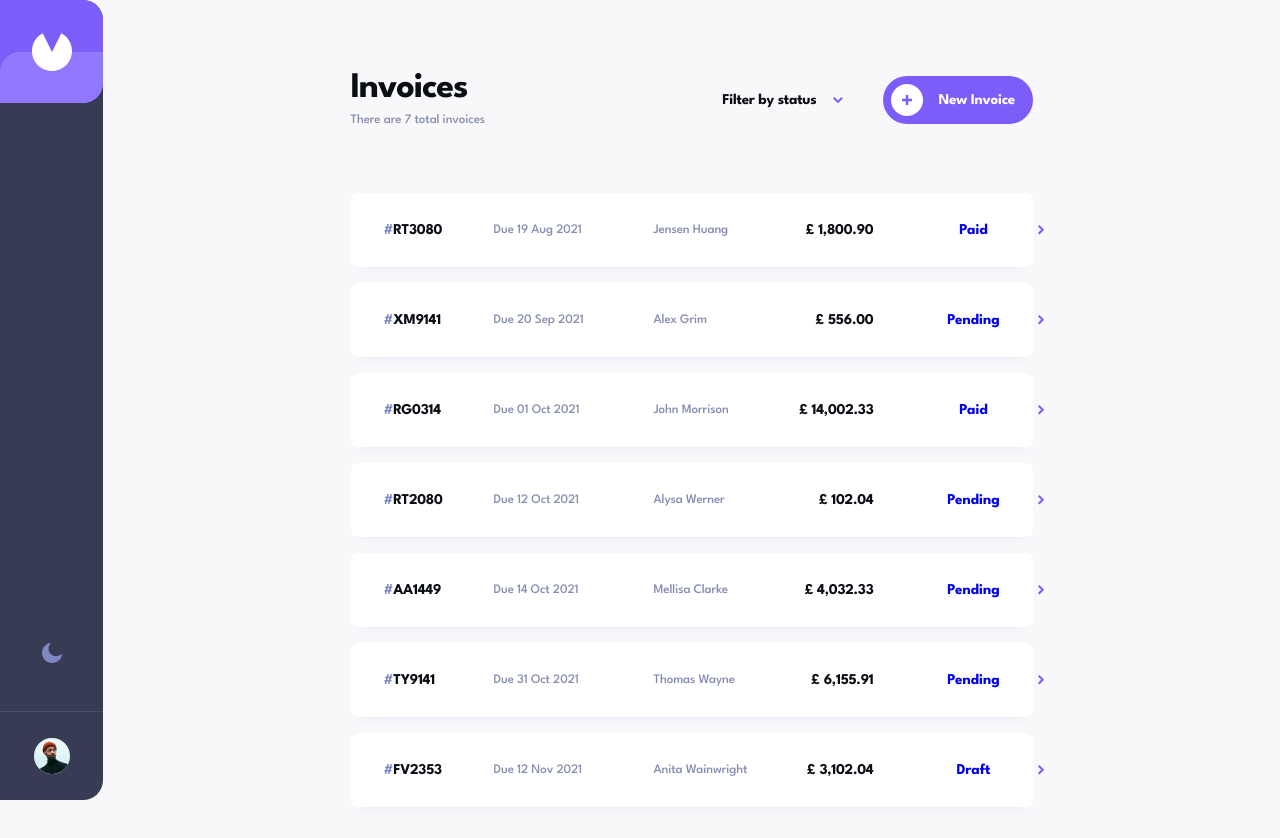
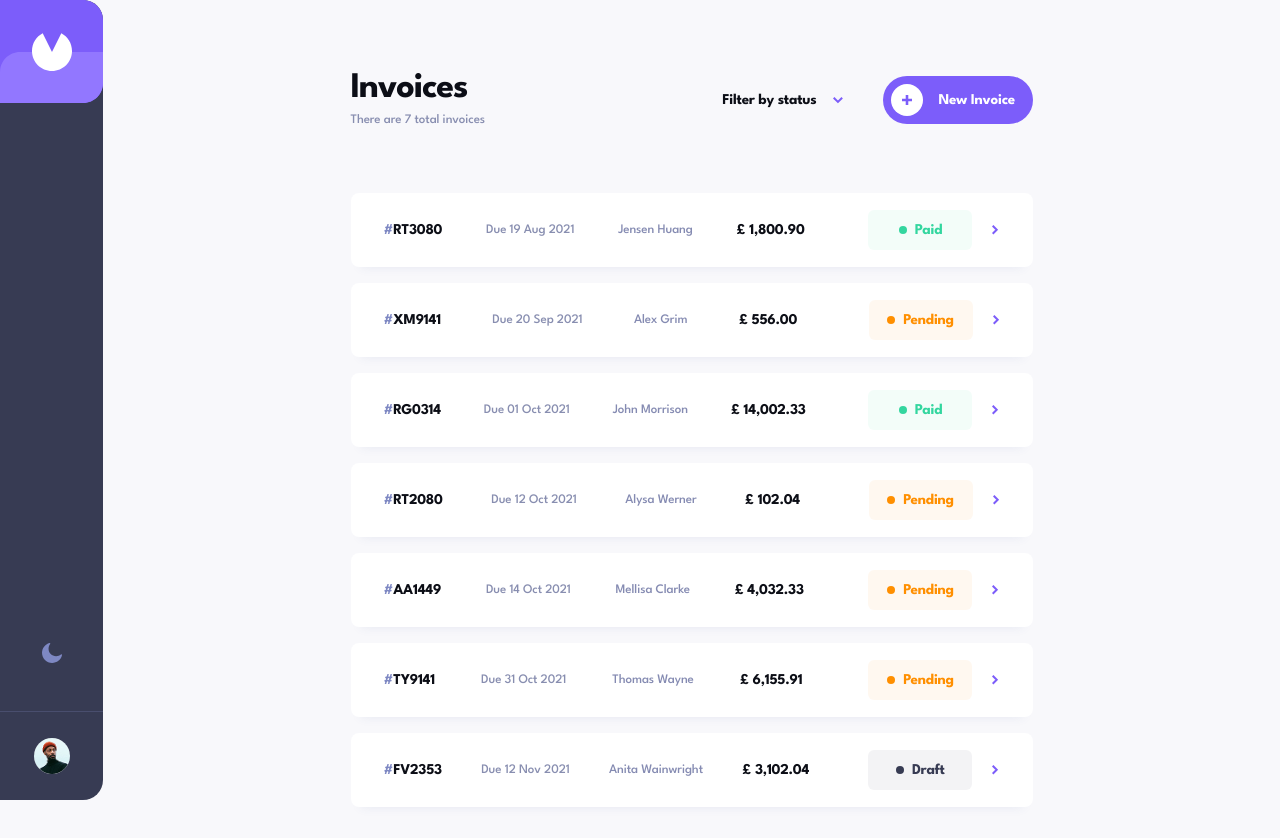
Before and after one commit to Holupeter/Invoice-Manage, a React (Vite) app: page / in a window 1280 px wide. Shown: the top 838 px of the page. Built offline with nearby package versions, Linux system fonts and the light colour scheme.

Commit message:
feat: achieve pixel-perfect dashboard with locked grid alignment and high-fidelity status badges

```diff
--- a/src/components/invoice/InvoiceCard.module.css
+++ b/src/components/invoice/InvoiceCard.module.css
@@ -1,17 +1,17 @@
 .card {
   background-color: var(--color-card-bg);
   border-radius: 8px;
-  padding: 16px 32px;
+  padding: 16px 32px; /* Unified padding for Desktop & Tablet */
   display: flex;
   justify-content: space-between;
   align-items: center;
   text-decoration: none;
-  /* EXACT FIGMA SHADOW */
   box-shadow: 0px 10px 10px -10px rgba(72, 84, 159, 0.1);
   border: 1px solid transparent;
-  transition: border-color 0.3s ease;
+  transition: all 0.3s ease;
   margin-bottom: 16px;
   width: 100%;
+  box-sizing: border-box;
 }
 
 .card:hover {
@@ -19,33 +19,34 @@
 }
 
 .left, .right {
-  display: flex;
-  align-items: center;
-  gap: 40px;
+  display: contents;
 }
 
+
+/* TABLET REFINEMENT: Keep columns locked but slightly tighter */
+@media (max-width: 1024px) and (min-width: 768px) {
+  .card {
+    grid-template-columns: 80px 120px 1fr 100px 140px;
+    padding: 16px 24px;
+    gap: 10px;
+  }
+}
 .id {
   font-family: 'League Spartan', sans-serif;
   font-weight: 700;
   font-size: 15px;
   letter-spacing: -0.25px;
   color: var(--color-text-main);
-  width: 70px;
 }
-
-.hash { color: #7E88C3; } /* Figma 07 Color */
-
+.hash { color: #7E88C3; }
 .dueDate, .clientName {
   font-family: 'League Spartan', sans-serif;
   font-weight: 500;
   font-size: 13px;
   letter-spacing: -0.1px;
   color: var(--color-text-tertiary);
-  width: 120px;
 }
-
 .clientName { color: #858BB2; }
-
 .total {
   font-family: 'League Spartan', sans-serif;
   font-size: 15px;
@@ -53,17 +54,22 @@
   line-height: 24px;
   letter-spacing: -0.25px;
   color: var(--color-text-main);
-  width: 100px;
   text-align: right;
+  margin-right: 20px; /* Space before the status badge */
 }
-
 .statusWrapper {
   display: flex;
   align-items: center;
   gap: 20px;
+  justify-self: end; /* Anchors the badge and arrow to the far right */
+}
+.arrow {
+  width: 7px;
+  height: 10px;
 }
 
-/* MOBILE PIXEL-PERFECT REFINEMENT */
+
+/* MOBILE VIEW - REMAINS PERFECT */
 @media (max-width: 767px) {
   .card {
     height: 134px;
@@ -78,40 +84,11 @@
     gap: 0;
   }
 
-  .left, .right {
-    display: contents; /* Allows grid-area to work */
-  }
-
-  .id {
-    grid-area: id;
-    width: auto;
-    margin-bottom: 24px;
-  }
-
-  .clientName {
-    grid-area: name;
-    text-align: right;
-    width: auto;
-    margin-bottom: 24px;
-  }
-
-  .dueDate {
-    grid-area: date;
-    width: auto;
-    margin-bottom: 8px;
-  }
-
-  .total {
-    grid-area: total;
-    text-align: left;
-    width: auto;
-    font-size: 16px;
-  }
-
-  .statusWrapper {
-    grid-area: status;
-    justify-self: end;
-  }
-
+  .left, .right { display: contents; }
+  .id { grid-area: id; margin-bottom: 24px; }
+  .clientName { grid-area: name; text-align: right; margin-bottom: 24px; }
+  .dueDate { grid-area: date; margin-bottom: 8px; }
+  .total { grid-area: total; text-align: left; font-size: 16px; }
+  .statusWrapper { grid-area: status; justify-self: end; }
   .arrow { display: none; }
 }
--- a/src/components/invoice/StatusBadge.module.css
+++ b/src/components/invoice/StatusBadge.module.css
@@ -6,9 +6,13 @@
   align-items: center;
   justify-content: center;
   gap: 8px;
+  font-family: 'League Spartan', sans-serif;
   font-weight: 700;
   font-size: 15px;
+  line-height: 15px;
+  letter-spacing: -0.25px;
   text-transform: capitalize;
+  border: none;
 }
 
 .dot {
@@ -17,20 +21,31 @@
   border-radius: 50%;
 }
 
+/* PAID: #33D69F with 0.06 opacity background */
 .paid {
-  background-color: var(--color-paid-bg);
-  color: var(--color-paid);
+  background-color: rgba(51, 214, 159, 0.06);
+  color: #33D69F;
 }
-.paid .dot { background-color: var(--color-paid); }
+.paid .dot { background-color: #33D69F; }
 
+/* PENDING: #FF8F00 with 0.06 opacity background */
 .pending {
-  background-color: var(--color-pending-bg);
-  color: var(--color-pending);
+  background-color: rgba(255, 143, 0, 0.06);
+  color: #FF8F00;
 }
-.pending .dot { background-color: var(--color-pending); }
+.pending .dot { background-color: #FF8F00; }
 
+/* DRAFT: #373B53 (Light Mode) or #DFE3FA (Dark Mode) */
+/* Using rgba for consistent look */
 .draft {
-  background-color: var(--color-draft-bg);
-  color: var(--color-draft);
+  background-color: rgba(55, 59, 83, 0.06);
+  color: #373B53;
 }
-.draft .dot { background-color: var(--color-draft); }
+.draft .dot { background-color: #373B53; }
+
+/* DARK MODE OVERRIDES */
+[data-theme='dark'] .draft {
+  background-color: rgba(223, 227, 250, 0.06);
+  color: #DFE3FA;
+}
+[data-theme='dark'] .draft .dot { background-color: #DFE3FA; }
```
